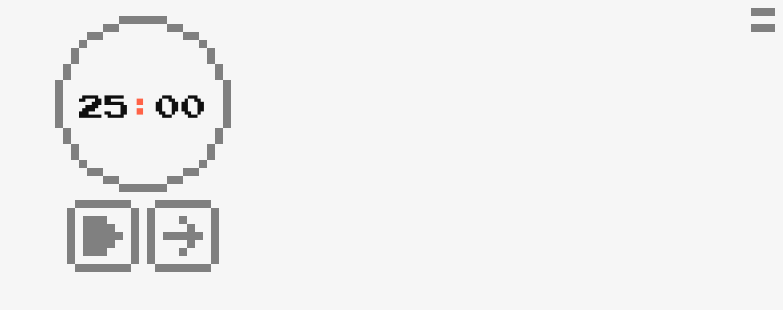
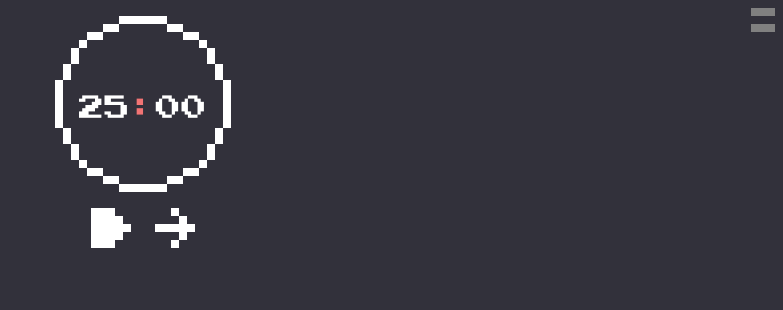
Before and after one commit to DreamsWave/Pixodoro, a React (Vite) app: page / in a window 1280 px wide. Shown: the top 310 px of the page, without its empty margins (497-1280 px from the left). Built offline with nearby package versions, Linux system fonts and the light colour scheme.

Commit message:
feat: added theme and styled main screen

```diff
--- a/src/App.tsx
+++ b/src/App.tsx
@@ -1,9 +1,16 @@
-import { ThemeProvider } from "styled-components";
+import styled, { ThemeProvider } from "styled-components";
 import { useAppSelector, usePixelSize } from "./hooks";
 import SettingsMenu from "./components/SettingsMenu";
 import Timer from "./features/timer/Timer";
 import themes from "./theme";
 import { selectAppSettings } from "./features/appSettings/appSettingsSlice";
+
+const Layout = styled.div<{ pixelSize: number }>`
+  font-size: ${({ pixelSize }) => pixelSize * 2}px;
+  background: ${({ theme }) => theme.color?.background};
+  color: ${({ theme }) => theme.color?.text};
+  min-height: 100vh;
+`;
 
 function App() {
   const { pixelSize } = usePixelSize();
@@ -11,10 +18,10 @@ function App() {
 
   return (
     <ThemeProvider theme={themes[theme]}>
-      <div style={{ fontSize: `${pixelSize * 2}px` }}>
+      <Layout pixelSize={pixelSize}>
         <SettingsMenu />
         <Timer />
-      </div>
+      </Layout>
     </ThemeProvider>
   );
 }
--- a/src/components/Controls.tsx
+++ b/src/components/Controls.tsx
@@ -1,4 +1,4 @@
-import styled from "styled-components";
+import styled, { useTheme } from "styled-components";
 import Button from "./Button";
 import PixelIcon from "./PixelIcon";
 import {
@@ -30,24 +30,37 @@ function Controls({
   ...props
 }: ControlsProps) {
   const { pixelSize } = usePixelSize();
+  const theme = useTheme();
   return (
     <ControlsBase pixelSize={pixelSize}>
       {running ? (
-        <Button handleClick={handleTimerToggle} borderColor="gray">
-          <PixelIcon pixelPositions={pauseIconPixelPositions} color="gray" />
+        <Button handleClick={handleTimerToggle} noBorder>
+          <PixelIcon
+            pixelPositions={pauseIconPixelPositions}
+            color={theme.color?.button}
+          />
         </Button>
       ) : (
-        <Button handleClick={handleTimerToggle} borderColor="gray">
-          <PixelIcon pixelPositions={playIconPixelPositions} color="gray" />
+        <Button handleClick={handleTimerToggle} noBorder>
+          <PixelIcon
+            pixelPositions={playIconPixelPositions}
+            color={theme.color?.button}
+          />
         </Button>
       )}
       {running ? (
-        <Button handleClick={handleTimerStop} borderColor="gray">
-          <PixelIcon pixelPositions={stopIconPixelPositions} color="gray" />
+        <Button handleClick={handleTimerStop} noBorder>
+          <PixelIcon
+            pixelPositions={stopIconPixelPositions}
+            color={theme.color?.button}
+          />
         </Button>
       ) : (
-        <Button handleClick={handleTimerEnd} borderColor="gray">
-          <PixelIcon pixelPositions={skipIconPixelPositions} color="gray" />
+        <Button handleClick={handleTimerEnd} noBorder>
+          <PixelIcon
+            pixelPositions={skipIconPixelPositions}
+            color={theme.color?.button}
+          />
         </Button>
       )}
     </ControlsBase>
--- a/src/components/PixelCircle.tsx
+++ b/src/components/PixelCircle.tsx
@@ -15,7 +15,8 @@ const Pixel = styled.span<PixelProps>`
   display: flex;
   width: ${({ pixelSize }) => pixelSize}px;
   height: ${({ pixelSize }) => pixelSize}px;
-  background-color: ${({ color, active }) => (active ? color : "grey")};
+  background-color: ${({ color, active, theme }) =>
+    active ? color : theme.color?.border};
   position: absolute;
   top: ${({ pixelSize, positionY }) => pixelSize * positionY}px;
   left: ${({ pixelSize, positionX }) => pixelSize * positionX}px;
--- a/src/components/Time.tsx
+++ b/src/components/Time.tsx
@@ -1,5 +1,5 @@
 import { useState, useEffect } from "react";
-import styled from "styled-components";
+import styled, { useTheme } from "styled-components";
 import { useAppSelector } from "../hooks";
 import { selectTimer } from "../features/timer/timerSlice";
 
@@ -13,6 +13,7 @@ function Time() {
   const [mins, setMins] = useState<string>("00");
   const [secs, setSecs] = useState<string>("00");
   const { secondsLeft, status } = useAppSelector(selectTimer);
+  const theme = useTheme();
 
   useEffect(() => {
     const m = Math.floor(secondsLeft / 60);
@@ -24,7 +25,14 @@ function Time() {
   return (
     <TimeBase>
       {mins}
-      <span style={{ color: status === "pomodoro" ? "tomato" : "forestgreen" }}>
+      <span
+        style={{
+          color:
+            status === "pomodoro"
+              ? theme.color?.primary
+              : theme.color?.secondary,
+        }}
+      >
         :
       </span>
       {secs}
--- a/src/features/appSettings/appSettingsSlice.ts
+++ b/src/features/appSettings/appSettingsSlice.ts
@@ -1,6 +1,6 @@
 import { createSlice, PayloadAction } from "@reduxjs/toolkit";
 import { RootState } from "../../store";
-import { ThemeType } from "../../theme";
+import { ThemeType } from "../../types/themeTypes";
 
 interface AppSettingsState {
   audioVolume: number;
--- a/src/features/timer/Timer.tsx
+++ b/src/features/timer/Timer.tsx
@@ -1,4 +1,4 @@
-import styled from "styled-components";
+import styled, { useTheme } from "styled-components";
 import PixelCircle from "../../components/PixelCircle";
 import {
   useAppDispatch,
@@ -49,8 +49,9 @@ function Timer({}: TimerProps) {
     started,
   } = useAppSelector(selectTimer);
   const dispatch = useAppDispatch();
-  const { seconds, start, pause, reset, running, stop } = useTimer();
+  const { seconds, start, pause, running, stop } = useTimer();
   const { play } = useAudio();
+  const theme = useTheme();
 
   useEffect(() => {
     if (status === "pomodoro") {
@@ -116,7 +117,11 @@ function Timer({}: TimerProps) {
       <Clock>
         <PixelCircle
           progress={progress}
-          color={status === "pomodoro" ? "tomato" : "forestgreen"}
+          color={
+            status === "pomodoro"
+              ? theme.color?.primary
+              : theme.color?.secondary
+          }
         />
         <Time />
       </Clock>
--- /dev/null
+++ b/src/styled.d.ts
@@ -0,0 +1,6 @@
+import { Theme } from "./types/themeTypes";
+import "styled-components";
+
+declare module "styled-components" {
+  export interface DefaultTheme extends Theme {}
+}
--- a/src/theme.ts
+++ b/src/theme.ts
@@ -1,19 +1,4 @@
-export interface ThemeColors {
-  primary: string;
-  secondary: string;
-  border: string;
-  text: string;
-  background: string;
-  button: string;
-}
-
-export type ThemeType = "dark" | "light";
-
-export type Themes = {
-  [key in ThemeType]: {
-    color: ThemeColors;
-  };
-};
+import { ThemeColors, Themes, Theme } from "./types/themeTypes";
 
 const darkThemeColors: ThemeColors = {
   primary: "#f27474",
@@ -25,15 +10,15 @@ const darkThemeColors: ThemeColors = {
 };
 
 const lightThemeColors: ThemeColors = {
-  primary: "#5fa1e7",
-  secondary: "#f27474",
+  primary: "#f27474",
+  secondary: "#5fa1e7",
   border: "#cfd0e3",
   text: "#444774",
   background: "#fff",
   button: "#9598c1",
 };
 
-const defaultTheme = {};
+const defaultTheme: Theme = {};
 
 const themes: Themes = {
   dark: {
--- /dev/null
+++ b/src/types/themeTypes.ts
@@ -0,0 +1,19 @@
+export interface Theme {
+  color?: ThemeColors;
+  fonts?: string[];
+}
+
+export interface ThemeColors {
+  primary: string;
+  secondary: string;
+  border: string;
+  text: string;
+  background: string;
+  button: string;
+}
+
+export type ThemeType = "dark" | "light";
+
+export type Themes = {
+  [key in ThemeType]: Theme;
+};
```
Also changed, not shown: 1 other file (tests, documents, lock files or other folders).
